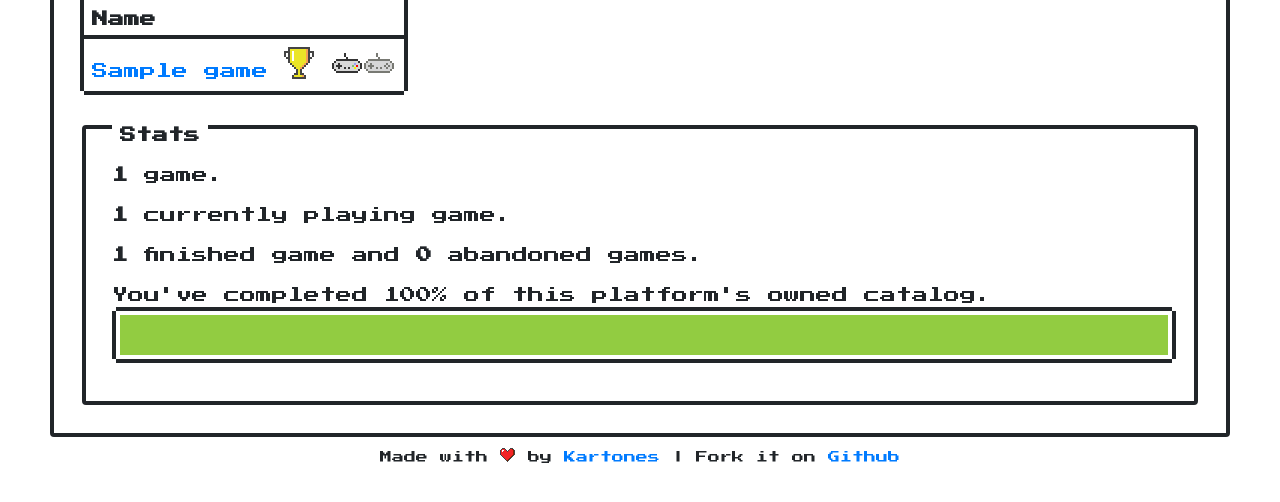
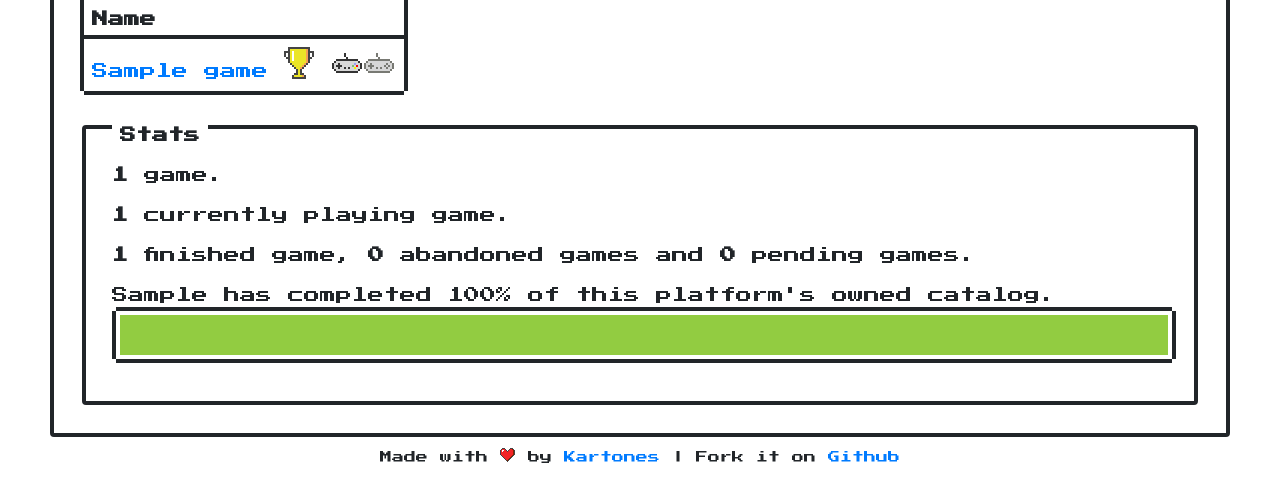
Before and after one commit to Kartones/finished-games, a Django app: a page that uses finishedgames/web/templates/user/games_by_platform.html in a window 1280 px wide. Shown: the part 281-783 px from the top of the page. Run offline with Django 3.2, Linux system fonts and the light colour scheme; tables that the repository leaves empty hold one stand-in row (values such as "Sample post"); some libraries are stand-ins or nearby versions.

Commit message:
show pending games count on games by platform view + bugfix correct subject on literal

```diff
--- a/finishedgames/web/templates/user/games_by_platform.html
+++ b/finishedgames/web/templates/user/games_by_platform.html
@@ -42,10 +42,14 @@
             <strong>{{ currently_playing_games_count }}</strong> currently playing game{{ currently_playing_games_count|pluralize }}.
         </p>
         <p>
-            <strong>{{ finished_games_count }}</strong> finished game{{ finished_games_count|pluralize }} and <strong>{{ abandoned_games_count }}</strong> abandoned game{{ abandoned_games_count|pluralize }}.
+            <strong>{{ finished_games_count }}</strong> finished game{{ finished_games_count|pluralize }}, <strong>{{ abandoned_games_count }}</strong> abandoned game{{ abandoned_games_count|pluralize }} and <strong>{{ pending_games_count }}</strong> pending game{{ pending_games_count|pluralize }}.
         </p>
         <p>
-            You've completed {{ completed_games_progress }}% of this platform's owned catalog.
+            {% if user.is_authenticated and user == viewed_user %}
+                You've completed {{ completed_games_progress }}% of this platform's owned catalog.
+            {% else %}
+                {{ viewed_user.get_username.capitalize }} has completed {{ completed_games_progress }}% of this platform's owned catalog.
+            {% endif %}
             <br/>
             <progress class="nes-progress {{ progress_class }}" value="{{ completed_games_progress }}"
                 max="100"
--- a/finishedgames/web/views/user.py
+++ b/finishedgames/web/views/user.py
@@ -185,6 +185,7 @@ class GamesByPlatformView(View):
         finished_games_count = user_games.exclude(year_finished__isnull=True).count()
         abandoned_games_count = user_games.filter(abandoned=True).count()
         completed_games_count = finished_games_count + abandoned_games_count
+        pending_games_count = games_count - completed_games_count
         if games_count > 0:
             completed_games_progress = int(completed_games_count * 100 / games_count)
         else:
@@ -199,6 +200,7 @@ class GamesByPlatformView(View):
             "finished_games_count": finished_games_count,
             "abandoned_games_count": abandoned_games_count,
             "completed_games_count": completed_games_count,
+            "pending_games_count": pending_games_count,
             "completed_games_progress": completed_games_progress,
             "progress_class": _progress_bar_class(completed_games_progress),
             "authenticated_user_catalog": kwargs["authenticated_user_catalog"],
```
